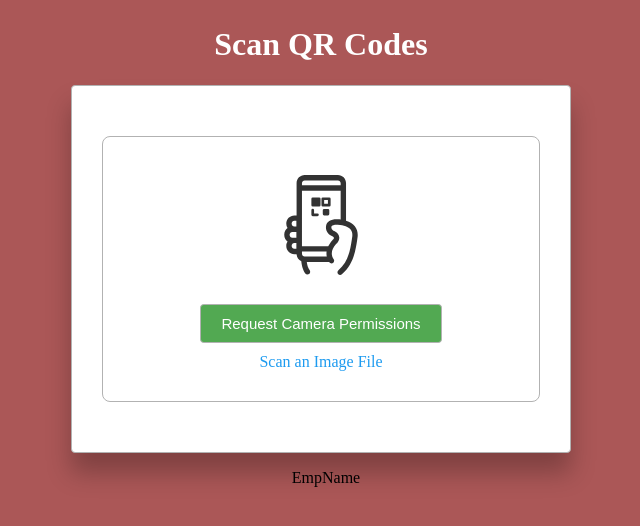
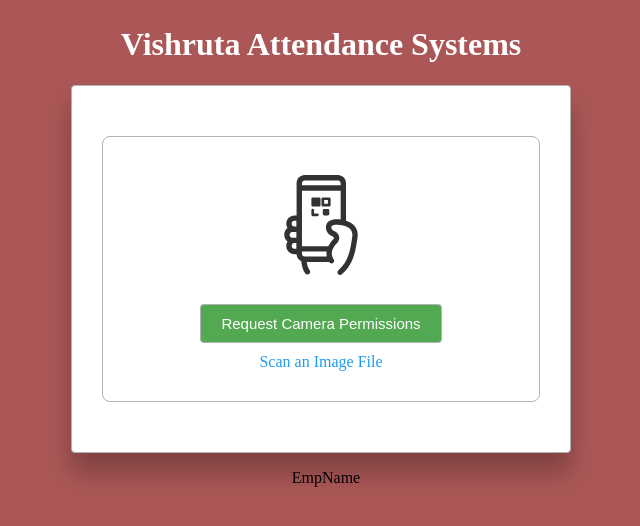
Before and after one commit to shankark1984/VishrutaAttendanceSystems, a plain HTML site: page Index.html in a window 1280 px wide. Shown: the whole page, without its empty margins (319-959 px from the left). Drawn offline with Linux system fonts and the light colour scheme; files whose address does not match are found by name.

Commit message:
Update Index.html
title

```diff
--- a/Index.html
+++ b/Index.html
@@ -6,13 +6,13 @@
     <meta charset="UTF-8">
     <meta name="viewport" content="width=device-width, initial-scale=1.0">
     <link rel="stylesheet" href="style.css">
-    <title>QR Code Scanner / Reader
+    <title>Vishruta Attendance Systems
     </title>
 </head>
 
 <body onload="getLocation()">
     <div class="container">
-        <h1>Scan QR Codes</h1>
+        <h1>Vishruta Attendance Systems</h1>
         <div class="section">
             <div id="my-qr-reader">
             </div>
```
